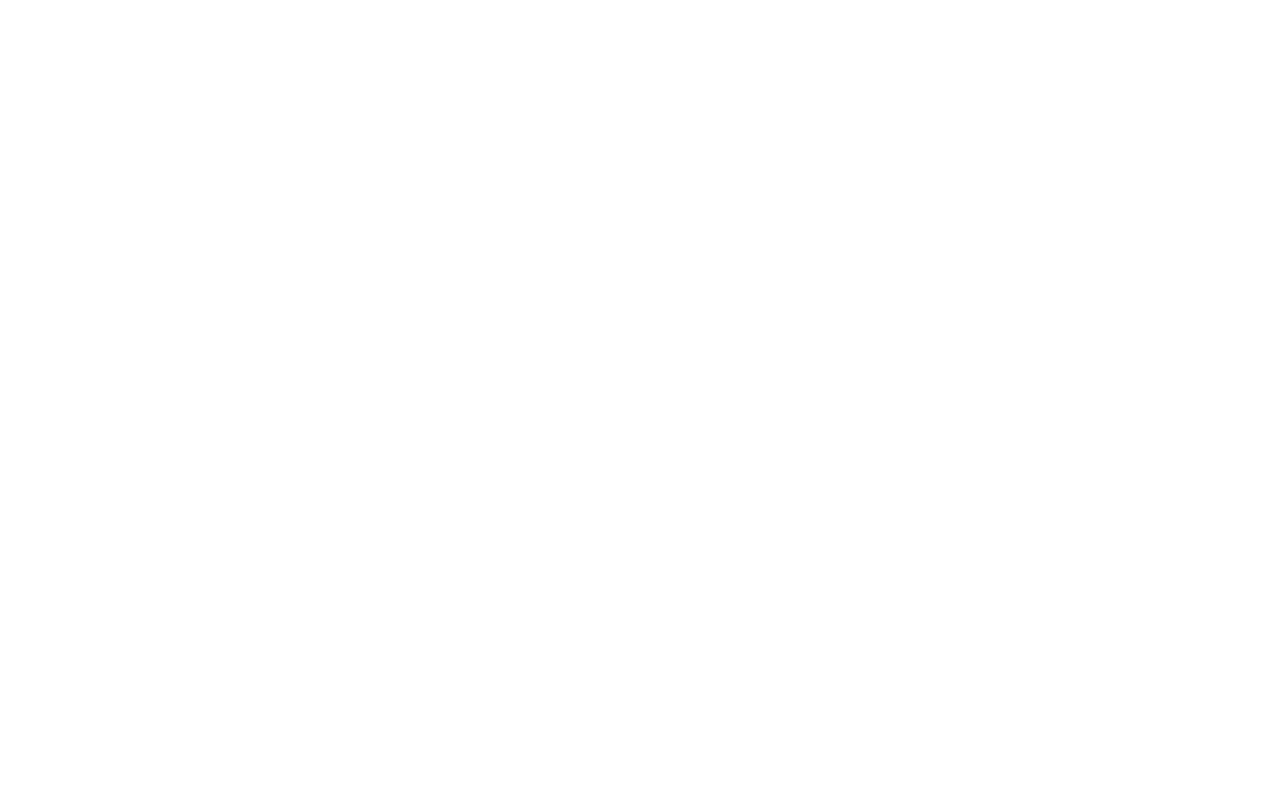
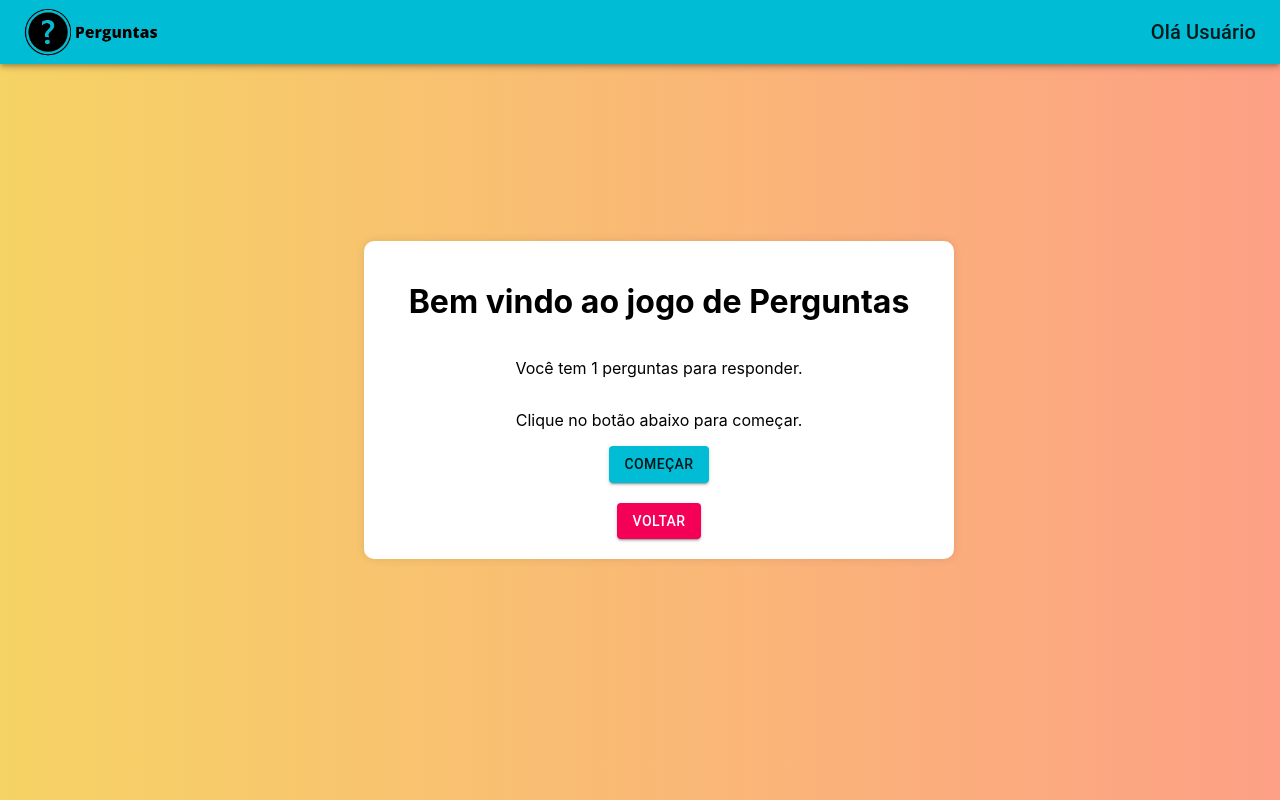
Before and after one commit to paulorenan/app-perguntas, a React (Create React App) app: page /game in a window 1280 px wide. Before the commit this address had no page. Built offline with nearby package versions, Linux system fonts and the light colour scheme; no server answers.

Commit message:
ajustes na pagina

```diff
--- a/src/App.js
+++ b/src/App.js
@@ -2,6 +2,7 @@ import Provider from "./context/Provider";
 import { BrowserRouter, Routes, Route } from 'react-router-dom';
 import Login from "./pages/Login";
 import Home from "./pages/Home";
+import Game from "./pages/Game";
 
 function App() {
   return (
@@ -10,6 +11,7 @@ function App() {
         <Routes>
           <Route path="/" element={<Login />} />
           <Route path="/home" element={<Home />} />
+          <Route path="/game" element={<Game />} />
         </Routes>
       </BrowserRouter>
     </Provider>
--- /dev/null
+++ b/src/components/Confirmação.jsx
@@ -0,0 +1,60 @@
+import React, {useContext} from 'react'
+import Header from '../components/Header';
+import { createTheme, ThemeProvider } from '@mui/material/styles';
+import { Box } from '@mui/system';
+import { makeStyles } from '@material-ui/styles';
+import MyContext from '../context';
+import { Button, Container } from '@mui/material';
+import { useNavigate } from 'react-router-dom';
+
+const useStyles = makeStyles({
+  card: {
+    display: 'flex',
+    flexDirection: 'column',
+    alignItems: 'center',
+    justifyContent: 'center',
+    width: '100%',
+    maxWidth: '550px',
+    margin: 'auto',
+    backgroundColor: '#fff',
+    padding: '20px',
+    borderRadius: '10px',
+    boxShadow: '0px 0px 10px rgba(0, 0, 0, 0.1)',
+  },
+});
+
+function Confirmação() {
+  const { quantidade } = useContext(MyContext);
+  const navigate = useNavigate();
+  const classes = useStyles();
+  return (
+    <Container maxWidth="sm">
+      <Box className={classes.card}>
+        <h1>Bem vindo ao jogo de Perguntas</h1>
+        <p>
+          Você tem {quantidade} perguntas para responder.
+        </p>
+        <p>
+          Clique no botão abaixo para começar.
+        </p>
+        <Button
+          variant="contained"
+          color="primary"
+          onClick={() => navigate('/perguntas')}
+        >
+          Começar
+        </Button>
+        <Button
+          variant="contained"
+          color="secondary"
+          style={{marginTop: '20px'}}
+          onClick={() => navigate('/home')}
+        >
+          Voltar
+        </Button>
+      </Box>
+    </Container>
+  )
+}
+
+export default Confirmação
--- a/src/context/Provider.jsx
+++ b/src/context/Provider.jsx
@@ -2,8 +2,10 @@ import React, {useState} from 'react'
 import Context from '.';
 
 function Provider({ children }) {
-  const [user, setUser] = useState('Renan');
+  const [user, setUser] = useState('Usuário');
   const [data, setData] = useState('');
+  const [quantidade, setQuantidade] = useState(1);
+  const [questions, setQuestions] = useState([]);
 
 
   const contextValue = {
@@ -11,6 +13,10 @@ function Provider({ children }) {
     setUser,
     data,
     setData,
+    quantidade,
+    setQuantidade,
+    questions,
+    setQuestions,
   }
 
   return (
--- /dev/null
+++ b/src/pages/Game.jsx
@@ -0,0 +1,69 @@
+import React, {useContext, useEffect} from 'react'
+import Header from '../components/Header';
+import { createTheme, ThemeProvider } from '@mui/material/styles';
+import { Box } from '@mui/system';
+import { makeStyles } from '@material-ui/styles';
+import MyContext from '../context';
+import { Button, Container } from '@mui/material';
+import { useNavigate } from 'react-router-dom';
+import Confirmação from '../components/Confirmação';
+import { getQuestions } from '../services';
+
+const useStyles = makeStyles({
+  fullPage: {
+    height: '100vh',
+    width: '100vw',
+    display: 'flex',
+    flexDirection: 'column',
+    alignItems: 'center',
+    justifyContent: 'center',
+    backgroundImage: 'linear-gradient(to right, #f6d365, #fda085)',
+    paddingTop: '0',
+  },
+  card: {
+    display: 'flex',
+    flexDirection: 'column',
+    alignItems: 'center',
+    justifyContent: 'center',
+    width: '100%',
+    maxWidth: '550px',
+    margin: 'auto',
+    backgroundColor: '#fff',
+    padding: '20px',
+    borderRadius: '10px',
+    boxShadow: '0px 0px 10px rgba(0, 0, 0, 0.1)',
+  },
+});
+
+function Game() {
+  const { quantidade, questions, setQuestions } = useContext(MyContext);
+  const navigate = useNavigate();
+  const classes = useStyles();
+  const theme = createTheme({
+    palette: {
+      primary: {
+        main: '#00bcd4',
+      },
+      secondary: {
+        main: '#f50057',
+      },
+    },
+  });
+
+  useEffect(() => {
+    getQuestions(quantidade).then(response => {
+      setQuestions(response);
+    });
+  }, [quantidade, setQuestions]);
+
+  return (
+    <ThemeProvider theme={theme}>
+      <Box className={classes.fullPage}>
+        <Header />
+        <Confirmação />
+      </Box>
+    </ThemeProvider>
+  )
+}
+
+export default Game;
--- a/src/pages/Home.jsx
+++ b/src/pages/Home.jsx
@@ -1,4 +1,4 @@
-import React from 'react'
+import React, {useContext, useState} from 'react'
 import { createTheme, ThemeProvider } from '@mui/material/styles';
 import { Box } from '@mui/system';
 import { makeStyles } from '@material-ui/styles';
@@ -6,6 +6,8 @@ import Header from '../components/Header';
 import { Container, CssBaseline } from '@mui/material';
 import TextField from '@mui/material/TextField';
 import Button from '@mui/material/Button';
+import MyContext from '../context';
+import { useNavigate } from 'react-router-dom';
 
 const useStyles = makeStyles({
   fullPage: {
@@ -24,7 +26,7 @@ const useStyles = makeStyles({
     alignItems: 'center',
     justifyContent: 'center',
     width: '100%',
-    maxWidth: '450px',
+    maxWidth: '550px',
     margin: 'auto',
     backgroundColor: '#fff',
     padding: '20px',
@@ -34,7 +36,11 @@ const useStyles = makeStyles({
 });
 
 function Home() {
+  const { setQuantidade, quantidade } = useContext(MyContext);
+  const [max, setMax] = useState(false);
+  const [min, setMin] = useState(false);
   const classes = useStyles();
+  const navigate = useNavigate();
   const theme = createTheme({
     palette: {
       primary: {
@@ -46,6 +52,19 @@ function Home() {
     },
   });
 
+  const onClick = () => {
+    setMax(false);
+    setMin(false);
+    if (quantidade > 40) {
+      setMax(true);
+    } else if (quantidade < 1) {
+      setMin(true);
+    } else {
+      navigate('/game');
+    }
+  }
+
+
   return (
     <ThemeProvider theme={theme}>
       <Box className={classes.fullPage}>
@@ -53,16 +72,26 @@ function Home() {
         <Container maxWidth="sm">
           <CssBaseline />
           <Box className={classes.card}>
-            <h1>Selecione a quantidade de perguntas</h1>
+            <h1>Bem vindo ao jogo de Perguntas</h1>
+            <h2>Selecione a quantidade de perguntas</h2>
             <TextField
               id="outlined-number"
               label="Quantidade"
               type="number"
+              min="1"
+              max="40"
               InputLabelProps={{
                 shrink: true,
               }}
+              onChange={(e) => setQuantidade(e.target.value)}
             />
-            <Button variant="contained" color="primary" style={{marginTop: '20px'}}>
+            {max && <p style={{color: 'red'}}>Quantidade máxima é 40</p>}
+            {min && <p style={{color: 'red'}}>Quantidade mínima é 1</p>}
+            <Button
+              variant="contained"
+              color="primary"
+              style={{marginTop: '20px'}}
+              onClick={onClick}>
               Continuar
             </Button>
             </Box>
--- a/src/pages/Login.jsx
+++ b/src/pages/Login.jsx
@@ -1,4 +1,4 @@
-import React, {useContext} from 'react';
+import React, {useContext, useState} from 'react';
 import Button from '@mui/material/Button';
 import CssBaseline from '@mui/material/CssBaseline';
 import TextField from '@mui/material/TextField';
@@ -55,14 +55,21 @@ const theme = createTheme();
 
 export default function Login() {
   const classes = useStyles();
-  const { setUser, setData } = useContext(MyContext);
+  const { setUser, setData, user } = useContext(MyContext);
+  const [usuario, setUsuario] = useState('');
+  const [tem, setTem] = useState(false);
   const navigate = useNavigate();
 
   const handleSubmit = (event) => {
     event.preventDefault();
-    const data = new FormData(event.currentTarget);
-    setData(data);
-    navigate('/home');
+    if (usuario === '') {
+      setTem(true);
+    } else {
+      const data = new FormData(event.currentTarget);
+      setData(data);
+      setUser(usuario);
+      navigate('/home');
+    }
   };
 
   return (
@@ -93,8 +100,9 @@ export default function Login() {
                 name="nome"
                 autoComplete="nome"
                 autoFocus
-                onChange={ (e) => { setUser(e.target.value) } }
+                onChange={ (e) => { setUsuario(e.target.value) } }
               />
+              {tem && <p style={{ color: 'red' }}>Preencha o campo nome</p>}
               <Button
                 type="submit"
                 fullWidth
```
